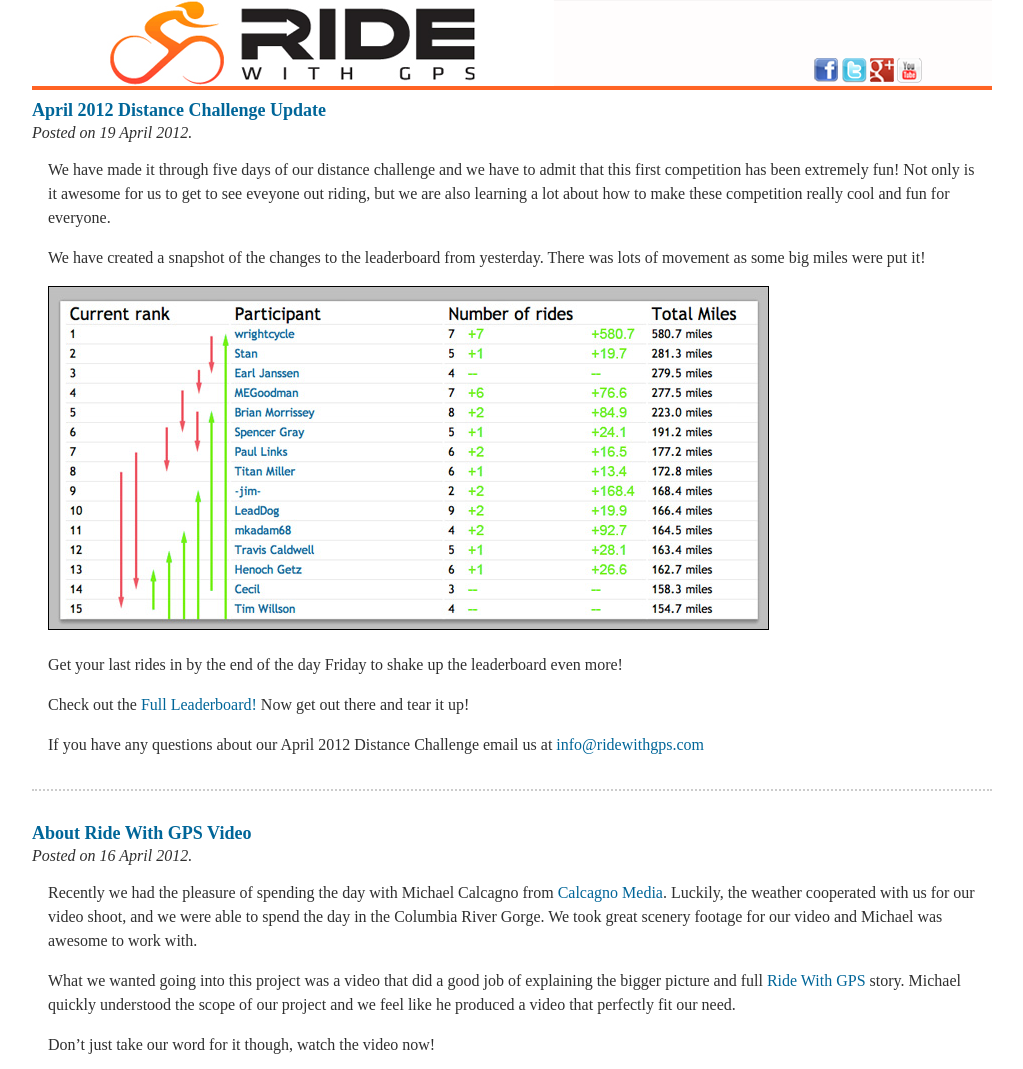
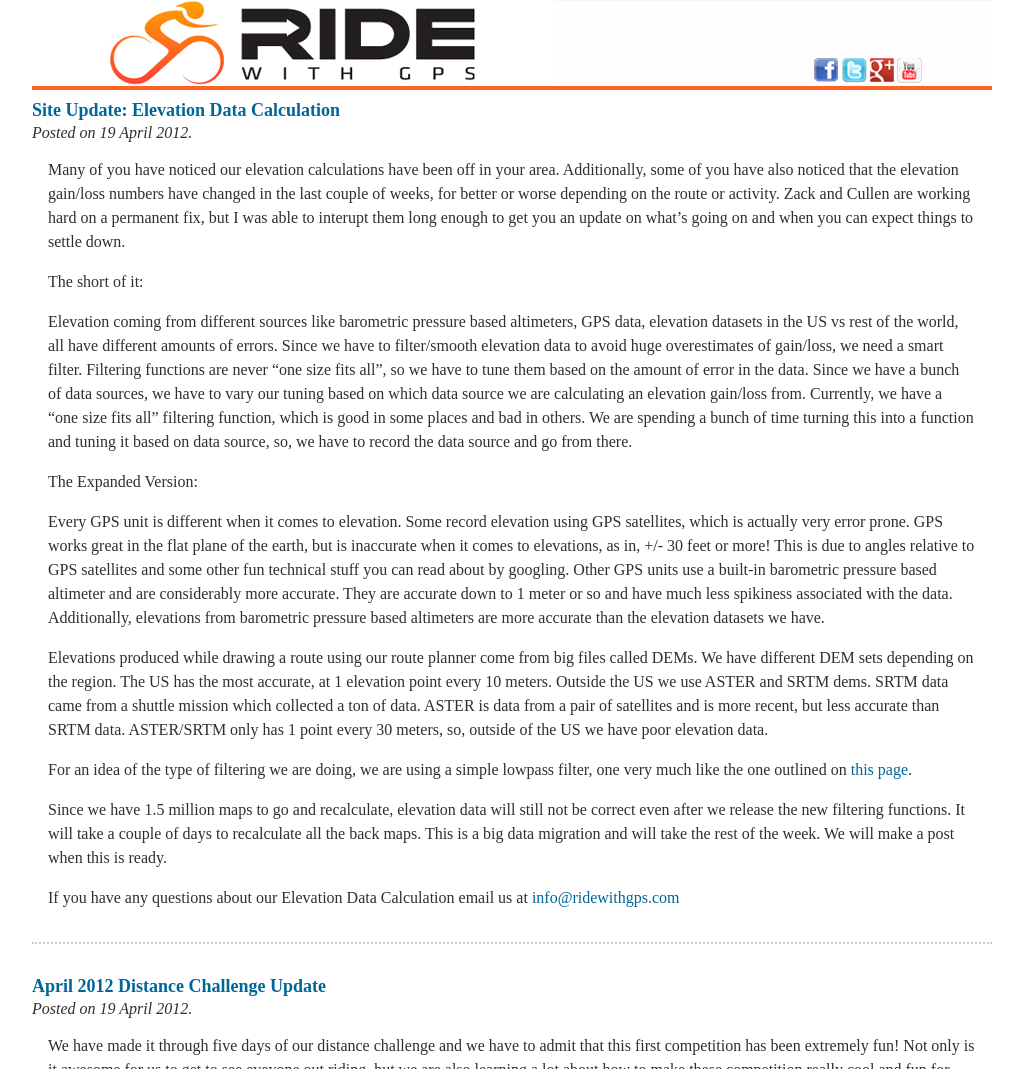
Before and after one commit to kingcu/blog.ridewithgps.com, a Jekyll site: the page built from index.html, in a window 1280 px wide and 1400 px high, cut to the strip 0-1069 px from the top of the window. Shown: the whole strip, without its empty margins (128-1151 px from the left). Built offline with Jekyll 4.4.1, drawn with Linux system fonts in a browser that asks for light colours; some web fonts are replaced; Markdown is read by kramdown in place of the engine named in the settings; the list of posts is cut into pages by our own code; comment, search, counter and statistics services are not loaded; some of the changed text lies outside the part shown.

Commit message:
elevation data calculation

```diff
--- a/_posts/2012-04-19-April-2012-Distance-Challenge.markdown
+++ b/_posts/2012-04-19-April-2012-Distance-Challenge.markdown
@@ -1,6 +1,7 @@
 ---
 layout: post
 title: "April 2012 Distance Challenge Update"
+category: [competitions]
 ---
 We have made it through five days of our distance challenge and we have to admit that this first competition has been extremely fun! Not only is it awesome for us to get to see eveyone out riding, but we are also learning a lot about how to make these competition really cool and fun for everyone.
 
--- /dev/null
+++ b/_posts/2012-04-19-April-2012-Ellevation-Data.markdown
@@ -0,0 +1,21 @@
+---
+layout: post
+title: "Site Update: Elevation Data Calculation"
+---
+Many of you have noticed our elevation calculations have been off in your area.  Additionally, some of you have also noticed that the elevation gain/loss numbers have changed in the last couple of weeks, for better or worse depending on the route or activity. Zack and Cullen are working hard on a permanent fix, but I was able to interupt them long enough to get you an update on what's going on and when you can expect things to settle down.
+
+The short of it:
+
+Elevation coming from different sources like barometric pressure based altimeters, GPS data, elevation datasets in the US vs rest of the world, all have different amounts of errors.  Since we have to filter/smooth elevation data to avoid huge overestimates of gain/loss, we need a smart filter.  Filtering functions are never "one size fits all", so we have to tune them based on the amount of error in the data.  Since we have a bunch of data sources, we have to vary our tuning based on which data source we are calculating an elevation gain/loss from.  Currently, we have a "one size fits all" filtering function, which is good in some places and bad in others.  We are spending a bunch of time turning this into a function and tuning it based on data source, so, we have to record the data source and go from there.
+
+The Expanded Version:
+
+Every GPS unit is different when it comes to elevation. Some record elevation using GPS satellites, which is actually very error prone.  GPS works great in the flat plane of the earth, but is inaccurate when it comes to elevations, as in, +/- 30 feet or more!  This is due to angles relative to GPS satellites and some other fun technical stuff you can read about by googling.  Other GPS units use a built-in barometric pressure based altimeter and are considerably more accurate.  They are accurate down to 1 meter or so and have much less spikiness associated with the data.  Additionally, elevations from barometric pressure based altimeters are more accurate than the elevation datasets we have.
+
+Elevations produced while drawing a route using our route planner come from big files called DEMs.  We have different DEM sets depending on the region.  The US has the most accurate, at 1 elevation point every 10 meters.  Outside the US we use ASTER and SRTM dems.  SRTM data came from a shuttle mission which collected a ton of data.  ASTER is data from a pair of satellites and is more recent, but less accurate than SRTM data.  ASTER/SRTM only has 1 point every 30 meters, so, outside of the US we have poor elevation data.
+
+For an idea of the type of filtering we are doing, we are using a simple lowpass filter, one very much like the one outlined on <a href="http://phrogz.net/js/framerate-independent-low-pass-filter.html">this page</a>.
+
+Since we have 1.5 million maps to go and recalculate, elevation data will still not be correct even after we release the new filtering functions.  It will take a couple of days to recalculate all the back maps. This is a big data migration and will take the rest of the week. We will make a post when this is ready.
+
+If you have any questions about our Elevation Data Calculation email us at <a href="mailto:info@ridewithgps.com">info@ridewithgps.com</a>
```
Also changed, not shown: _layouts/default.html (line endings or trailing spaces).
